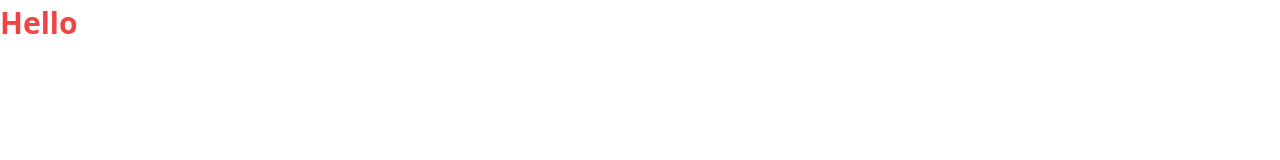
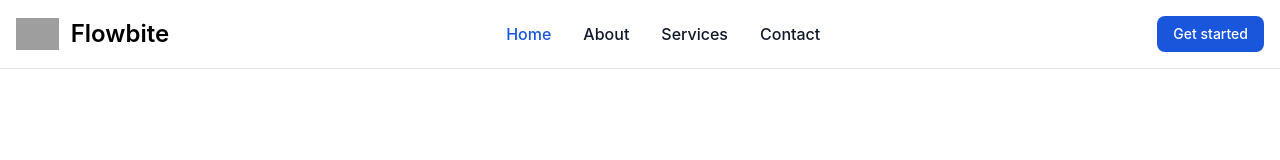
Before and after one commit to YithSopheaktra8/e-learning-mini-project, a website: page html/index.html in a window 1280 px wide. Drawn offline with nearby package versions, Linux system fonts and the light colour scheme; grey boxes are pictures that could not be loaded.

Commit message:
init flowbite and tailwind to prject

```diff
--- a/html/index.html
+++ b/html/index.html
@@ -4,11 +4,98 @@
 		<meta charset="UTF-8" />
 		<meta name="viewport" content="width=device-width, initial-scale=1.0" />
 		<title>Document</title>
-        <link rel="stylesheet" href="../css/output.css">
+		<link rel="stylesheet" href="../css/output.css" />
+		<link
+			rel="stylesheet"
+			href="../node_modules/flowbite/dist/flowbite.min.css" />
 	</head>
 	<body>
 		<header>
-			<h1 class="text-red-500 text-[30px] font-bold">Hello</h1>
+			<nav
+				class="bg-white dark:bg-gray-900 fixed w-full z-20 top-0 start-0 border-b border-gray-200 dark:border-gray-600">
+				<div
+					class="max-w-screen-xl flex flex-wrap items-center justify-between mx-auto p-4">
+					<a
+						href="https://flowbite.com/"
+						class="flex items-center space-x-3 rtl:space-x-reverse">
+						<img
+							src="https://flowbite.com/docs/images/logo.svg"
+							class="h-8"
+							alt="Flowbite Logo" />
+						<span
+							class="self-center text-2xl font-semibold whitespace-nowrap dark:text-white"
+							>Flowbite</span
+						>
+					</a>
+					<div
+						class="flex md:order-2 space-x-3 md:space-x-0 rtl:space-x-reverse">
+						<button
+							type="button"
+							class="text-white bg-blue-700 hover:bg-blue-800 focus:ring-4 focus:outline-none focus:ring-blue-300 font-medium rounded-lg text-sm px-4 py-2 text-center dark:bg-blue-600 dark:hover:bg-blue-700 dark:focus:ring-blue-800">
+							Get started
+						</button>
+						<button
+							data-collapse-toggle="navbar-sticky"
+							type="button"
+							class="inline-flex items-center p-2 w-10 h-10 justify-center text-sm text-gray-500 rounded-lg md:hidden hover:bg-gray-100 focus:outline-none focus:ring-2 focus:ring-gray-200 dark:text-gray-400 dark:hover:bg-gray-700 dark:focus:ring-gray-600"
+							aria-controls="navbar-sticky"
+							aria-expanded="false">
+							<span class="sr-only">Open main menu</span>
+							<svg
+								class="w-5 h-5"
+								aria-hidden="true"
+								xmlns="http://www.w3.org/2000/svg"
+								fill="none"
+								viewBox="0 0 17 14">
+								<path
+									stroke="currentColor"
+									stroke-linecap="round"
+									stroke-linejoin="round"
+									stroke-width="2"
+									d="M1 1h15M1 7h15M1 13h15" />
+							</svg>
+						</button>
+					</div>
+					<div
+						class="items-center justify-between hidden w-full md:flex md:w-auto md:order-1"
+						id="navbar-sticky">
+						<ul
+							class="flex flex-col p-4 md:p-0 mt-4 font-medium border border-gray-100 rounded-lg bg-gray-50 md:space-x-8 rtl:space-x-reverse md:flex-row md:mt-0 md:border-0 md:bg-white dark:bg-gray-800 md:dark:bg-gray-900 dark:border-gray-700">
+							<li>
+								<a
+									href="#"
+									class="block py-2 px-3 text-white bg-blue-700 rounded md:bg-transparent md:text-blue-700 md:p-0 md:dark:text-blue-500"
+									aria-current="page"
+									>Home</a
+								>
+							</li>
+							<li>
+								<a
+									href="#"
+									class="block py-2 px-3 text-gray-900 rounded hover:bg-gray-100 md:hover:bg-transparent md:hover:text-blue-700 md:p-0 md:dark:hover:text-blue-500 dark:text-white dark:hover:bg-gray-700 dark:hover:text-white md:dark:hover:bg-transparent dark:border-gray-700"
+									>About</a
+								>
+							</li>
+							<li>
+								<a
+									href="#"
+									class="block py-2 px-3 text-gray-900 rounded hover:bg-gray-100 md:hover:bg-transparent md:hover:text-blue-700 md:p-0 md:dark:hover:text-blue-500 dark:text-white dark:hover:bg-gray-700 dark:hover:text-white md:dark:hover:bg-transparent dark:border-gray-700"
+									>Services</a
+								>
+							</li>
+							<li>
+								<a
+									href="#"
+									class="block py-2 px-3 text-gray-900 rounded hover:bg-gray-100 md:hover:bg-transparent md:hover:text-blue-700 md:p-0 md:dark:hover:text-blue-500 dark:text-white dark:hover:bg-gray-700 dark:hover:text-white md:dark:hover:bg-transparent dark:border-gray-700"
+									>Contact</a
+								>
+							</li>
+						</ul>
+					</div>
+				</div>
+			</nav>
 		</header>
 	</body>
+	<script src="../js/index.js"></script>
+	<script src="../node_modules/flowbite/dist/flowbite.min.js"></script>
 </html>
--- a/package.json
+++ b/package.json
@@ -1,5 +1,8 @@
 {
   "devDependencies": {
     "tailwindcss": "^3.4.1"
+  },
+  "dependencies": {
+    "flowbite": "^2.3.0"
   }
 }
--- a/tailwind.config.js
+++ b/tailwind.config.js
@@ -1,8 +1,8 @@
 /** @type {import('tailwindcss').Config} */
 module.exports = {
-  content: ["./**/*.{html,js}"],
-  theme: {
-    extend: {},
-  },
-  plugins: [],
-}
+	content: ["./**/*.{html,js}"],
+	theme: {
+		extend: {},
+	},
+	plugins: [require("flowbite/plugin")],
+};
```
Also changed, not shown: 1 other file.
